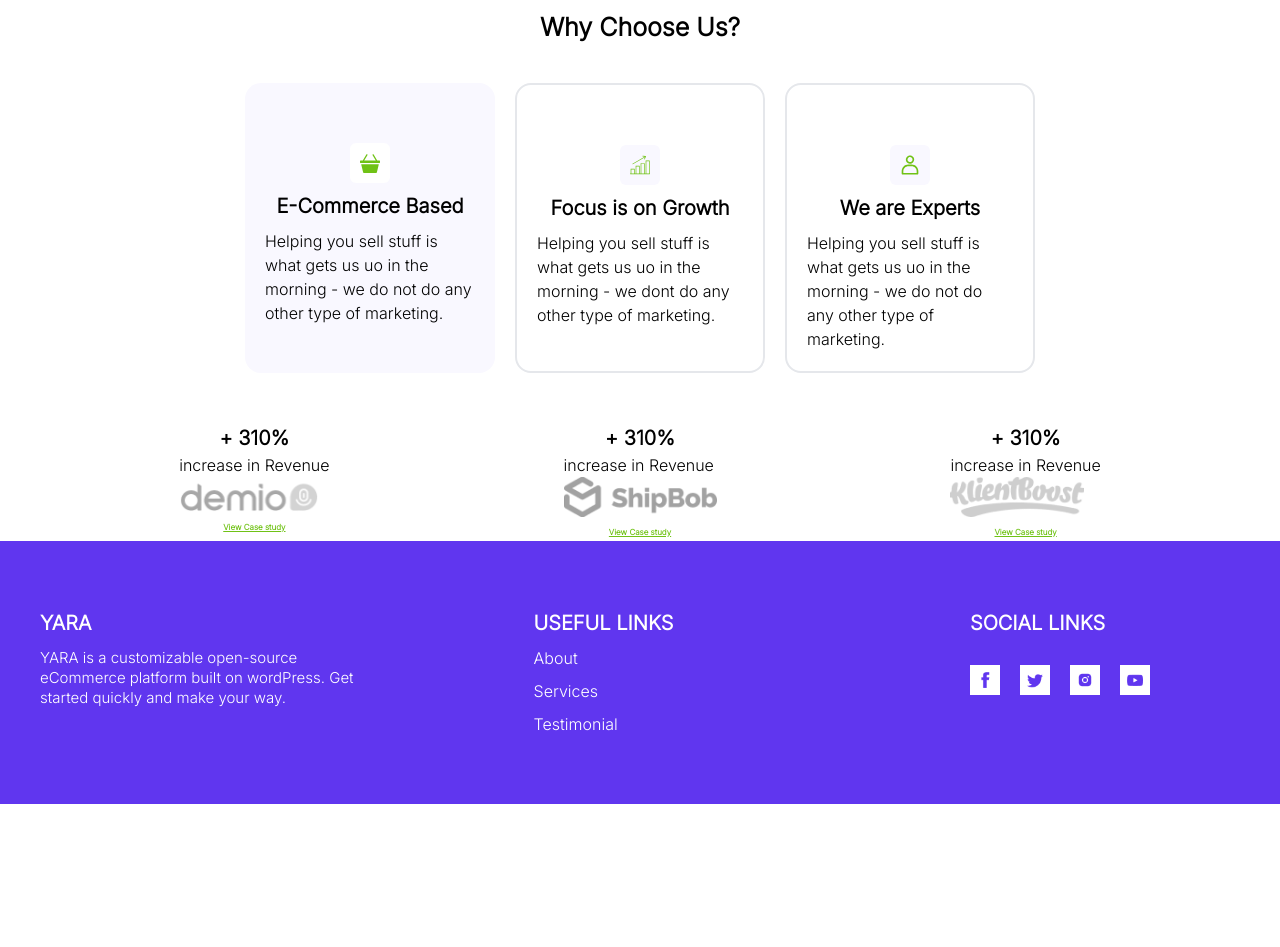
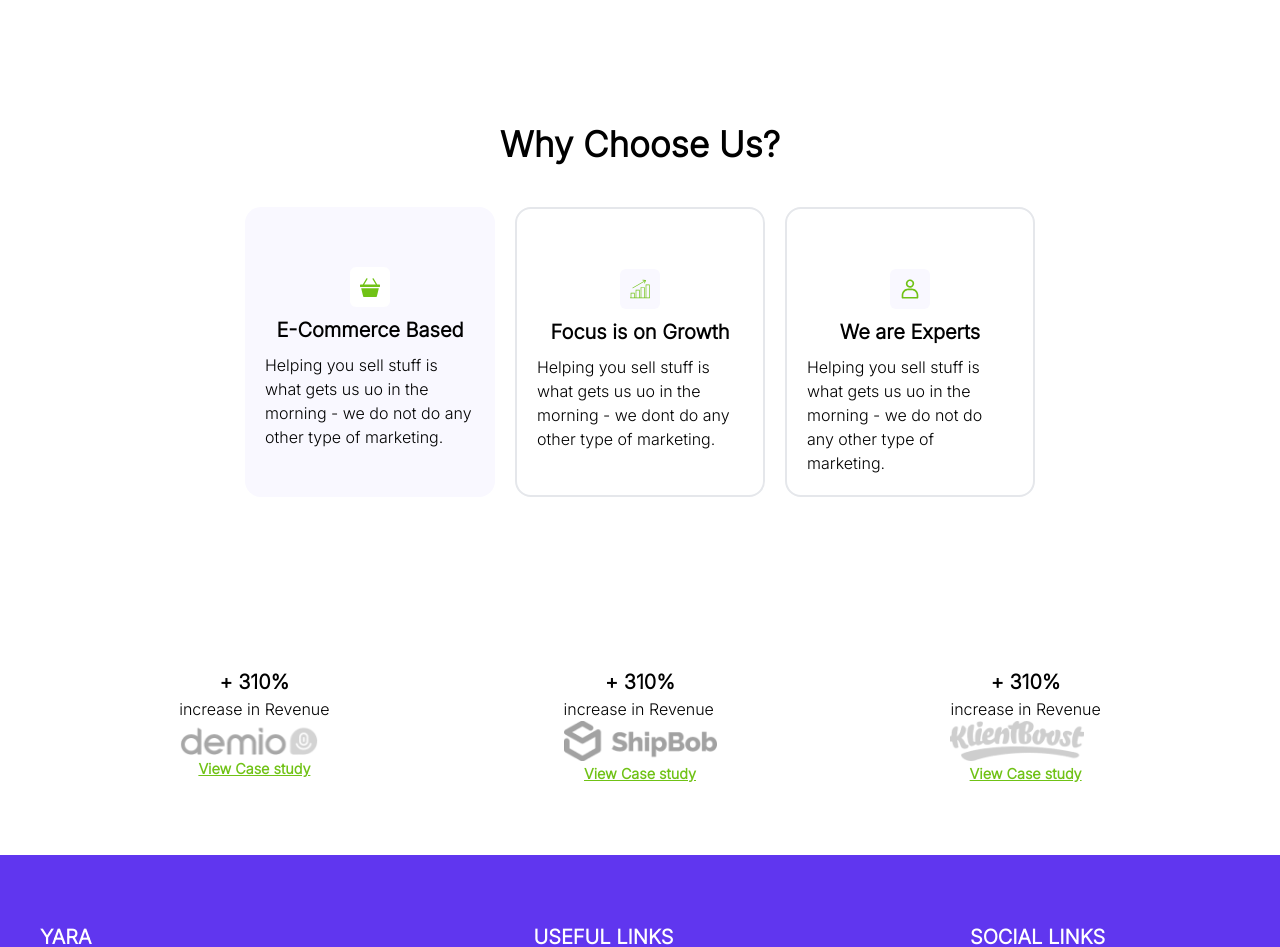
Before and after one commit to Dearbornadeolu/treekle-soft, a React (Vite) app: page /about in a window 1280 px wide. Shown: the part 628-1575 px from the top of the page. Before the commit the page ends 1432 px from the top, so only its background shows below. Built offline with nearby package versions, Linux system fonts and the light colour scheme.

Commit message:
update the about and services made by Ahmed

```diff
--- a/src/comp/About.jsx
+++ b/src/comp/About.jsx
@@ -8,19 +8,20 @@ const About = () => {
       <Header />
       {/*  bg-gradient-to-t from-blue-50 via-blue-100 to-blue-400 w-64 */}
       <div className="p-4 md:flex md:w-[90%] m-auto mt-5 gap-2">
-        <div className="w-[100%] md:w-[80%] lg:w-[60%]">
-          <h1 className=" font-Inter font-bold text-[30px]">The Mission</h1>
+        <div className="w-[100%] md:w-[80%] lg:w-[50%]">
+          <h1 className=" font-Inter font-bold text-[36px]">The Mission</h1>
           <p className="mt-3 font-Inter text-[.9rem] lg:text-[1.5rem]">We are a dedicated team of e-commerce enthusiasts committed to providing a seamless online shopping experience for our valued customers. With a passion for technology and a deep understanding of customer needs, we have curated a diverse collection of products designed to cater to a wide range of tastes and preferences.</p>
           <p className="mt-4 font-Inter text-[.9rem] lg:text-[1.5rem]">
             Our mission is to simplify the online shopping experience and empower customers to make informed purchasing decisions.
           </p>
         </div>
         <div>
-          <img src="/img-group.png" alt="" />
+          <img src="/img-group.png" alt="" className=""/>
         </div>
       </div>
-      <div className=" md:w-[90%] m-auto mt-5">
-        <h1 className="text-center text-[25px] font-Inter font-bold mt-9 mb-9">Why Choose Us?</h1>
+      <div className=" md:w-[90%] m-auto">
+        <div className="mt-[100px] mb-[100px]">
+          <h1 className="text-center text-[35px] font-Inter font-bold mt-9 mb-9">Why Choose Us?</h1>
           <div className="flex flex-wrap gap-5  font-Inter md:w-[80%] md:m-auto justify-center">
             <div className="flex flex-col gap-2 max-w-[250px] bg-[#F9F8FF] rounded-2xl pt-[60px] p-[20px]  items-center">
               <div className="h-[40px] w-[40px] bg-white rounded-md p-[10px]">
@@ -50,13 +51,14 @@ const About = () => {
               </p>
             </div>
           </div>
-        <div className="flex flex-wrap gap-5  font-Inter md:w-[80%] md:m-auto justify-between pt-[50px]">
+        </div>
+        <div className="flex flex-wrap gap-10   font-Inter md:w-[80%] md:m-auto justify-between pt-[70px] pb-[70px]">
           <div>
             <h1 className="text-[20px] font-extrabold text-center">+ 310%</h1>
             <p className="font-medium">increase in Revenue</p>
             <img src="/co1.svg" alt="" className="w-fit" />
             <div className="text-center">
-              <Link to="#" className="text-[.5rem] font-bold underline text-center text-[#70C216] ">View Case study</Link>
+              <Link to="#" className="text-[.9rem] font-bold underline text-center text-[#70C216] ">View Case study</Link>
             </div>
           </div>
           <div>
@@ -64,7 +66,7 @@ const About = () => {
             <p className="font-medium">increase in Revenue</p>
             <img src="/col2.svg" alt="" className="w-fit" />
             <div className="text-center">
-              <Link to="#" className="text-[.5rem] font-bold underline text-center text-[#70C216] ">View Case study</Link>
+              <Link to="#" className="text-[.9rem] font-bold underline text-center text-[#70C216] ">View Case study</Link>
             </div>
           </div>
           <div>
@@ -72,7 +74,7 @@ const About = () => {
             <p className="font-medium">increase in Revenue</p>
             <img src="/col3.svg" alt="" className="w-fit" />
             <div className="text-center">
-              <Link to="#" className="text-[.5rem] font-bold underline text-center text-[#70C216] ">View Case study</Link>
+              <Link to="#" className="text-[.9rem] font-bold underline text-center text-[#70C216] ">View Case study</Link>
             </div>
           </div>
         </div>
--- a/src/comp/Services.jsx
+++ b/src/comp/Services.jsx
@@ -4,8 +4,9 @@ import Footer from "./Footer"
 const Services = () => {
     return (
         <>
-    <div className="md:w-[90%] m-auto p-[10px] md:p-0">
-        <Header/>
+            <div >
+                <Header />
+                <div className="md:w-[90%] m-auto p-[10px] md:p-0 mb-[100px] mt-5">
                     <div className=" ">
                         <h1 className="text-[40px] font-bold font-Inter">
                             Our Service
@@ -52,7 +53,8 @@ const Services = () => {
                             </p>
                         </li>
                     </ul>
-        <Footer/>
+                </div>
+                <Footer />
             </div>
         </>
     )
```
Lines whose indentation alone changed are shown as unchanged.
